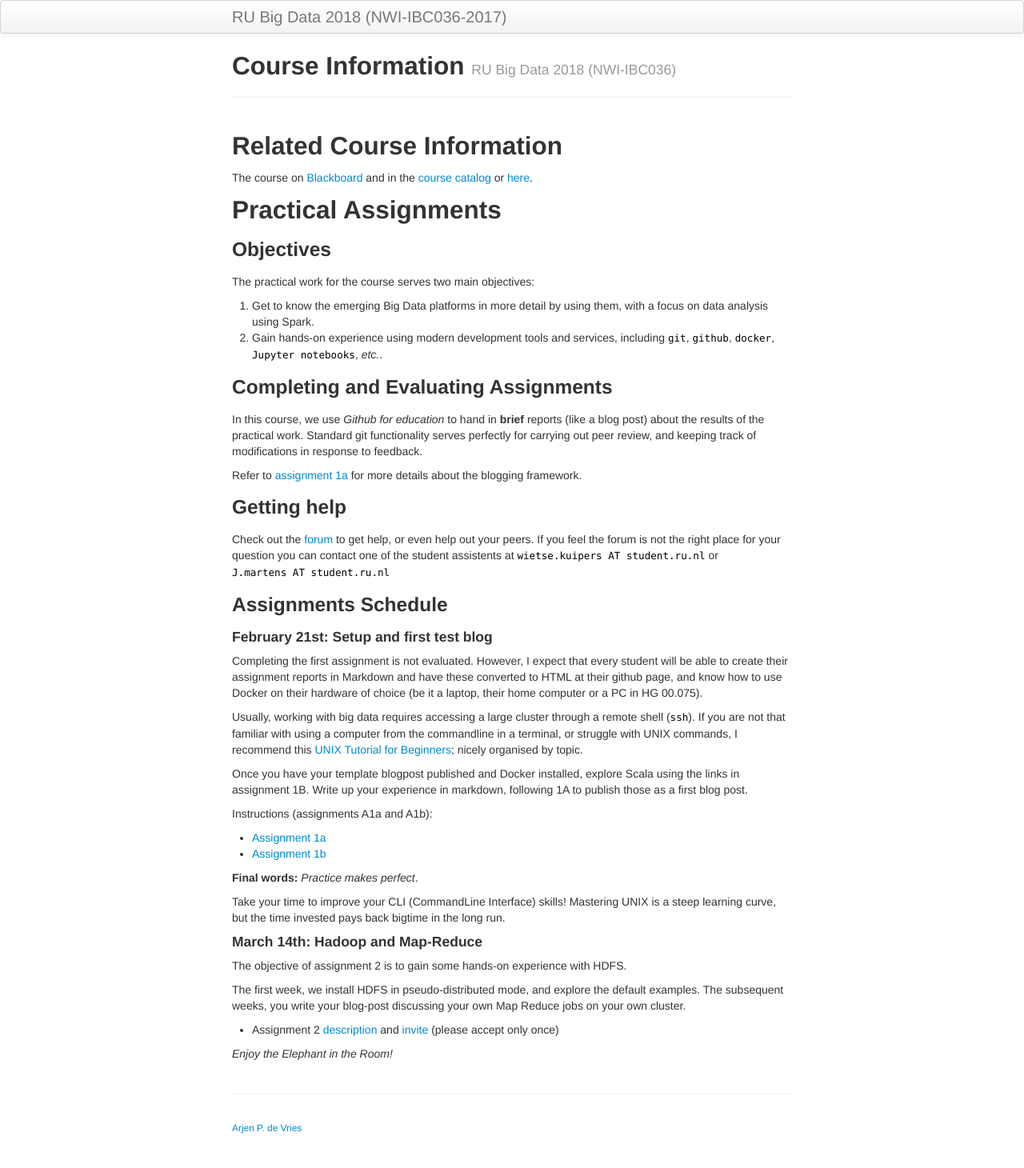
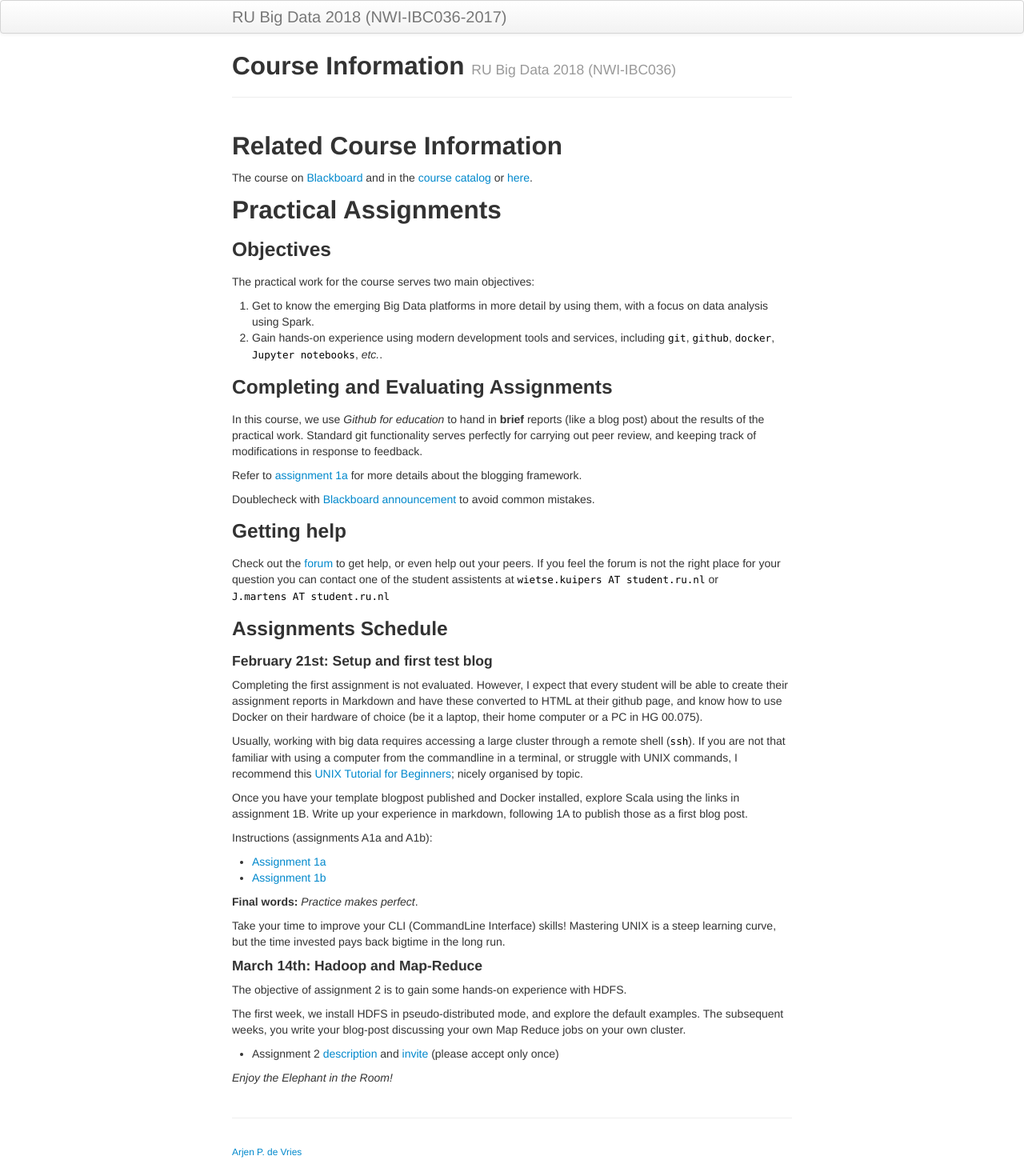
Before and after one commit to Thelukepet/course, a Jekyll site: the page built from index.md, in a window 1280 px wide. Shown: the whole page at 80% size. Built offline with Jekyll 4.4.1, drawn with Linux system fonts in a browser that asks for light colours; before the commit the page ends 1430 px from its top, so only the background shows below that.

Commit message:
Common mistakes

```diff
--- a/index.md
+++ b/index.md
@@ -29,6 +29,9 @@ practical work. Standard git functionality serves perfectly for carrying out pee
 modifications in response to feedback.
 
 Refer to [assignment 1a](assignments/A1a-blogging.html) for more details about the blogging framework.
+
+Doublecheck with [Blackboard announcement](https://blackboard.ru.nl/webapps/blackboard/execute/announcement?method=search&context=mybb&searchSelect=_115038_1)
+to avoid common mistakes.
 
 ### Getting help
 Check out the [forum](https://github.com/rubigdata/forum-2018) to get help, or even help out your peers.
```
